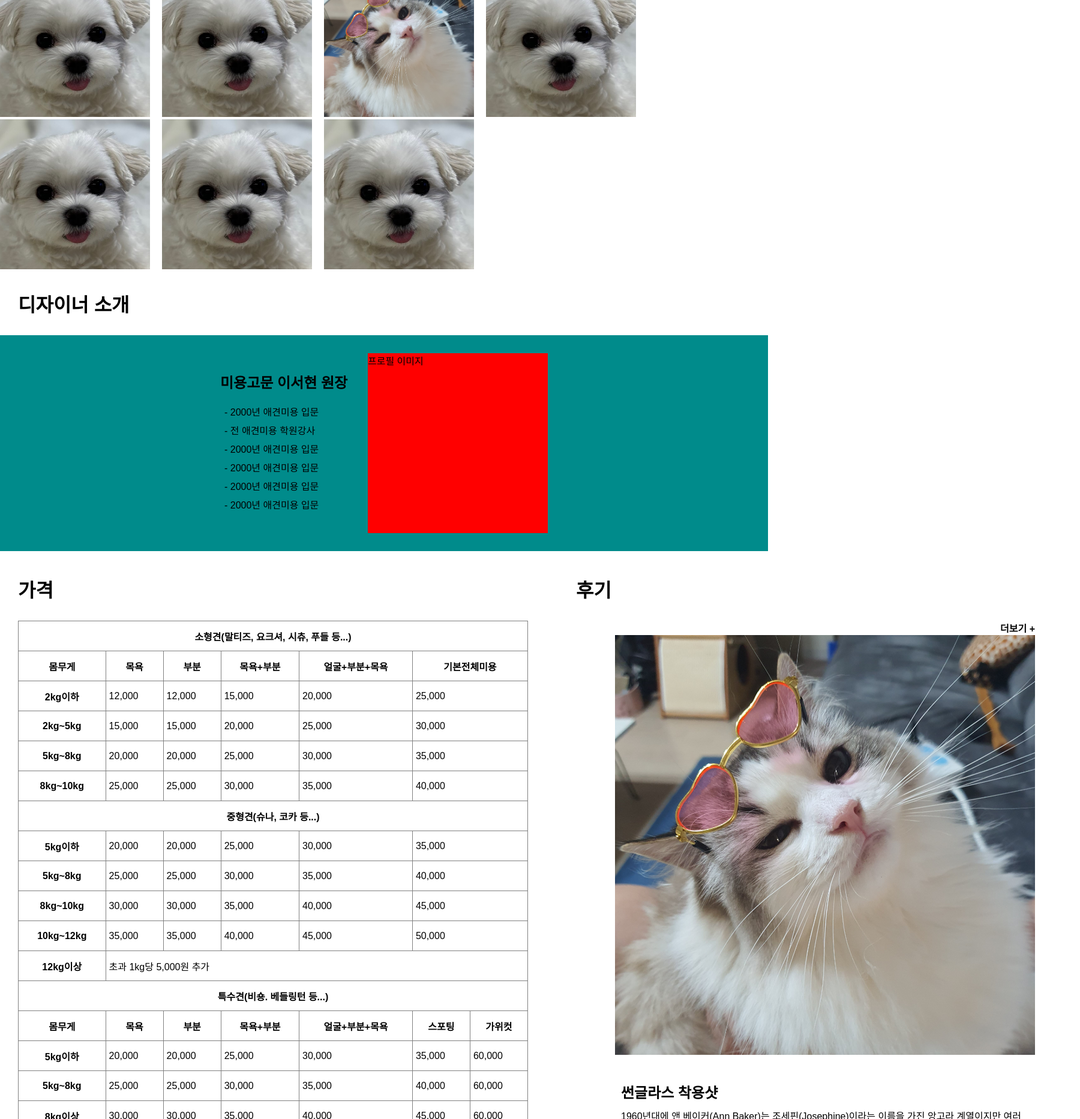
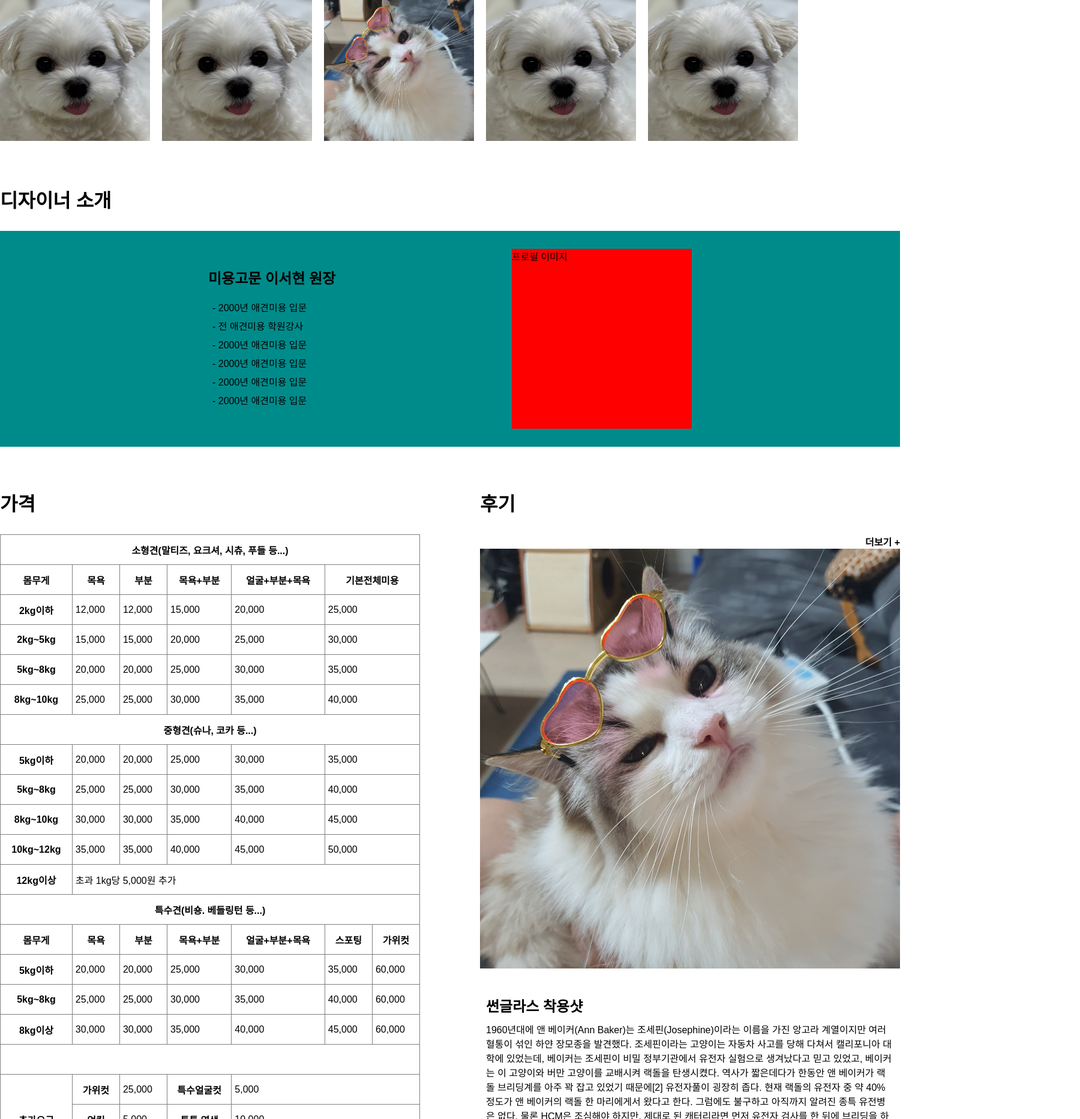
Before and after one commit to djfksdl/vue-threedog, a Vue app: page /edit in a window 1280 px wide. Shown: the part 934-2800 px from the top of the page at 60% size, 1800 px wide, since content can reach past the window. Built offline with nearby package versions, Linux system fonts and the light colour scheme.

Commit message:
ㅇㅅ 컨테이너너비 1500변경

```diff
--- a/src/assets/css/edit/edit.css
+++ b/src/assets/css/edit/edit.css
@@ -22,17 +22,22 @@
 /* ===================== 중간 내용부분 ===================== */
 
 .eMidContainer{
-    padding: 30px 0;
+    padding: 70px 0;
     /* background-color: cornflowerblue; */
+    width: 1500px;
+    margin: 0 auto;
 }
 
 /* ============= 미용사진 ============= */
 .eMidContainer .eCutImgContainer{
     /* background-color: sandybrown; */
-    margin-bottom: 30px;
+    margin-bottom: 70px;
 }
 .eMidContainer .eCutImgContainer h1{
-    margin: 0 0 30px 30px;
+    /* margin: 0 auto 30px ; */
+    margin-bottom: 30px;
+    /* width: 1700px; */
+    /* background-color: darkorchid; */
 }
 .eMidContainer .eCutImgContainer .eCutSlide{}
 .eMidContainer .eCutImgContainer .eCutSlide img{
@@ -45,14 +50,15 @@
 /*============= 디자이너 소개 =============*/
 .eMidContainer .eDesignerSlideContainer{
     /* background-color: forestgreen; */
-    margin-bottom: 30px;
+    margin-bottom: 70px;
 }
 .eMidContainer .eDesignerSlideContainer h1{
-    margin: 0 0 30px 30px;
+    margin: 0 auto 30px ;
+    width: 1700px;
 }
 .eMidContainer .eDesignerSlideContainer .eDesignerContentsBox{
     background-color: darkcyan;
-    padding: 30px 350px;
+    padding: 30px 200px;
     display: flex;
     justify-content: space-around;
 }
@@ -80,14 +86,12 @@
     display: flex;
     justify-content: space-between;
     /* background-color: darkgoldenrod; */
-    /* padding: 0 30px; */
-    width: 1800px;
-    margin: 0 auto 30px;
+    /* width: 1700px; */
+    margin: 0 auto 70px;
 }
 /* 가격 */
 .eMidContainer .ePriceReviewContainer .ePriceBox{
     /* background-color: tomato; */
-    padding: 10px 10px 10px 30px;
     /* margin-right: 30px; */
 
 }
@@ -96,7 +100,7 @@
 }
 .eMidContainer .ePriceReviewContainer .ePriceBox table{
     border-collapse: collapse;
-    width: 850px;
+    width: 700px;
 }
 .eMidContainer .ePriceReviewContainer .ePriceBox table th{
     height: 50px;
@@ -108,8 +112,7 @@
 /* 후기 */
 .eMidContainer .ePriceReviewContainer .eReviewBox{
     /* background-color: navy; */
-    width: 850px;
-    padding: 10px;
+    width: 700px;
 }
 .eMidContainer .ePriceReviewContainer .eReviewBox h1{
     margin-bottom: 30px;
@@ -146,11 +149,16 @@
  /*============= 위치 =============*/
  .eMidContainer .ePositionContainer{
     /* background-color: skyblue; */
-    width: 1800px;
+    /* width: 1700px; */
     margin: 0 auto 30px;
  }
  .eMidContainer .ePositionContainer h1{
-    margin-left: 30px;
+    /* margin-left: 30px; */
+    margin: 0 auto 30px ;
+    /* width: 1800px; */
+    /* line-height: 50px; */
+    padding-bottom: 10px;
+    border-bottom: 1px solid #ddd;
  }
  .eMidContainer .ePositionContainer .ePositionBox{
     /* background-color: yellowgreen; */
@@ -161,7 +169,7 @@
  .eMidContainer .ePositionContainer .ePositionBox .ePositionLeft{
     /* background-color: orangered; */
     width: 900px;
-    padding: 50px;
+    padding: 0 50px;
  }
  /* 위치 왼쪽 - 이용시간 */
  .eMidContainer .ePositionContainer .ePositionBox .ePositionLeft .eTime{
--- a/src/assets/css/mHeaderFooter/mheader.css
+++ b/src/assets/css/mHeaderFooter/mheader.css
@@ -18,13 +18,13 @@
     transform: translateX(-50%);
 }
 .mheader .mheaderWrap{
-    width: 1400px;
+    width: 1500px;
     height: 80px;
     margin: 0 auto;
     /* background-color: paleturquoise; */
     display: flex;
     justify-content: space-between;
-    padding-right: 20px;
+    /* padding-right: 20px; */
     align-items: center;
 }
 
--- a/src/views/edit/EditView.vue
+++ b/src/views/edit/EditView.vue
@@ -23,8 +23,8 @@
                         <img src="@/assets/images/spy.jpg">
                         <img src="@/assets/images/dog.jpg">
                         <img src="@/assets/images/dog.jpg">
-                        <img src="@/assets/images/dog.jpg">
-                        <img src="@/assets/images/dog.jpg">
+                        <!-- <img src="@/assets/images/dog.jpg">
+                        <img src="@/assets/images/dog.jpg"> -->
                     </div>
                 </div>
 
@@ -182,7 +182,7 @@
                             </tr>
                             <!-- 추가요금 -->
                             <tr>
-                                <th colspan="7">.</th>
+                                <th colspan="7">&nbsp;</th>
                             </tr>
                             <tr>
                                 <th rowspan="4">추가요금</th>
```
